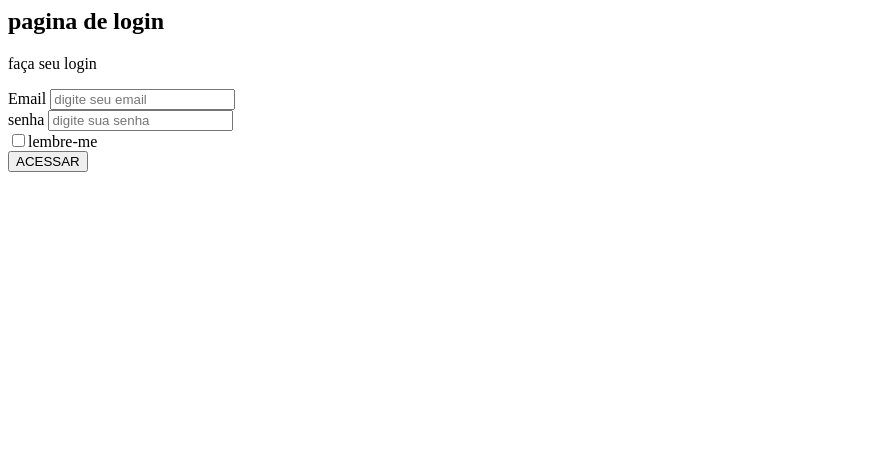
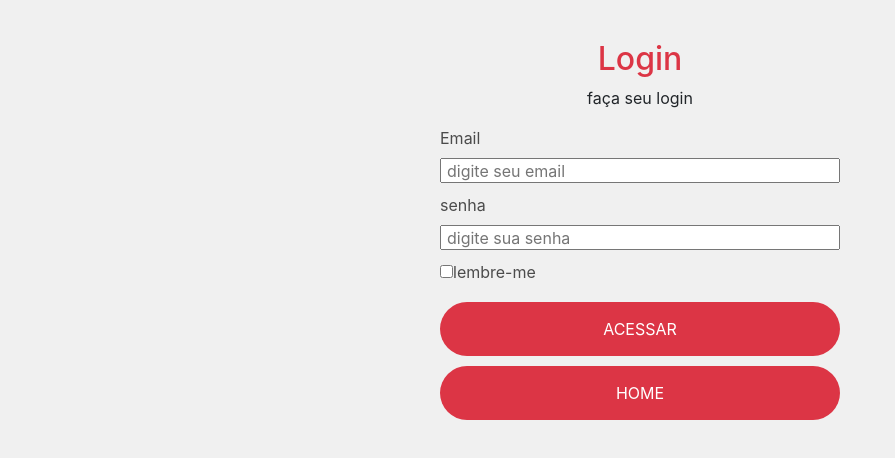
Before and after one commit to Milenacosta08/Virtual-Librarian, a plain HTML site: page login.html in a window 1280 px wide. Shown: the whole page, without its empty margins (0-895 px from the left). Drawn offline with nearby package versions, Linux system fonts and the light colour scheme.

Commit message:
Ajeitei o CSS, troquei o nome do arquivo pra facilitar a organização e adicionei o botão home

```diff
--- a/karol.css
+++ b/login.css
@@ -37,6 +37,7 @@ body{
   padding:15px;
   border: 10px;
   color: white;
+  flex: 1 1 100%;
 
   outline:0;
 }
--- a/karol.html
+++ b/login.html
@@ -1,18 +1,18 @@
-
-
+<!DOCTYPE html>
 </html lang= "pt-br">
 <head>
-   <meta  charset="UTF-8">
-   <meta  name="viewport"  context="width=device-width" ,initial-sccale=1.0">
-   <meta http-equiv="X-UA-compatible" content="ie-ed
-   <title>login</title>
-   <link rel="stylesheet"  href="css/style.css">
+    <link href="css/bootstrap.min.css" rel="stylesheet">
+    <meta charset="UTF-8">
+    <meta http-equiv="X-UA-Compatible" content="IE=edge">
+    <meta name="viewport" content="width=device-width, initial-scale=1, shrink-to-fit=no">
+    <title>Login - Virtual Librarian</title>
+   <link rel="stylesheet"  href="login.css">
   </head>
    <body>
      <form class="form" action= "">
        <div class="card-top">
 
-            <h2 class="title" >pagina de login </h2>
+            <h2 class="title" >Login </h2>
             <p > faça seu login</p>
 </div>
 
@@ -31,7 +31,10 @@
       <label ><input type="checkbox">lembre-me</label>
         </div>
       <div class="card-group">
-      <button type="submit">ACESSAR</button>
+        <button type="submit">ACESSAR</button>
+       </div>
+       <div class = "card-group">
+         <button type="submit">HOME</button>
        </div>
         </div>
         </form>
```
